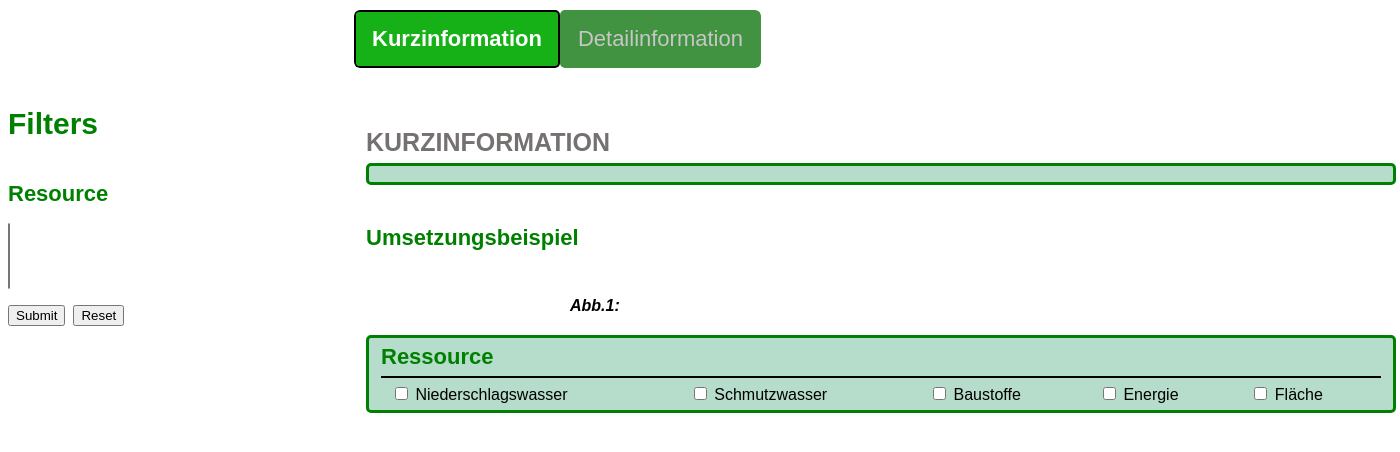
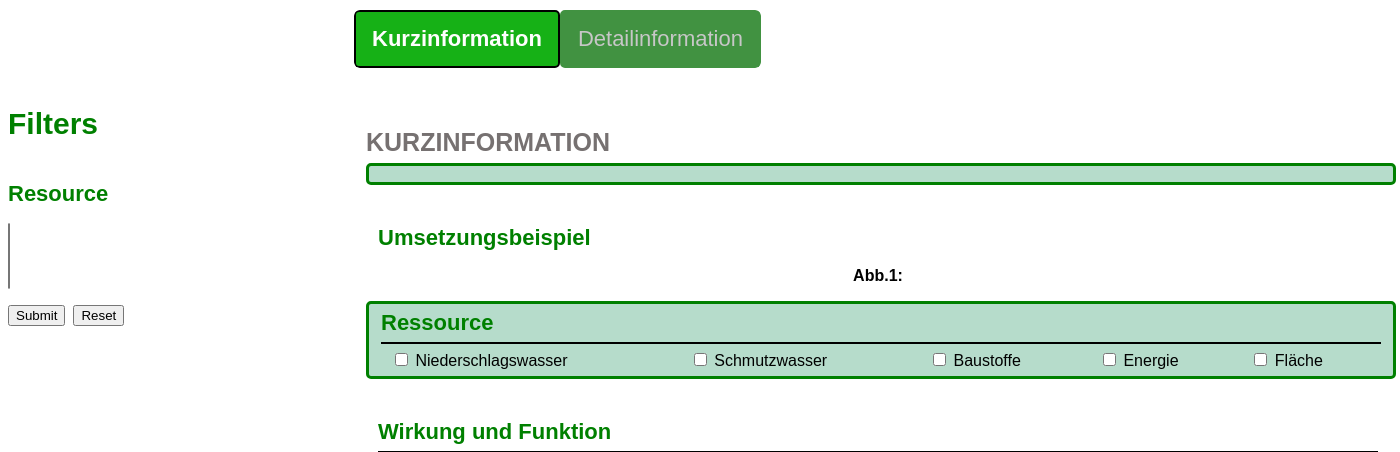
Before and after one commit to pramitghosh/R2Q_Frontend, a PHP site: page /R2Q_Frontend/details.php?id=1 in a window 1400 px wide. Shown: the top 452 px of the page. Run offline with PHP 8.4, Linux system fonts and the light colour scheme; data that the repository does not hold is empty.

Commit message:
Image center changed

```diff
--- a/details.php
+++ b/details.php
@@ -355,14 +355,16 @@
 						?>
 					</p>
 				</div>
+				<div id="imageBox" class="whiteBox">
 					<h4>Umsetzungsbeispiel</h4>
 						<p>
-						<figure_bsp>
-							<img src=<?php echo "'" . $r_Umsetzungsbeispiel_Bild . "'"; ?> class = "img_center">
+							<div id="imageCenter" class="img_center">
+								<img src=<?php echo "'" . $r_Umsetzungsbeispiel_Bild . "'"; ?>>
+							<figcaption><figcaptionPre>Abb.1: </figcaptionPre> <?php echo $r_Umsetzungsbeispiel_Beschriftung ?></figcaption>
+							</div>
+						</p>
+				</div>
 
-							<figcaption><figcaptionPre>Abb.1: </figcaptionPre> <?php echo $r_Umsetzungsbeispiel_Beschriftung ?></figcaption>
-						</figure_bsp>
-					</p>
 				<div id="resBox" class="greenBox">
 					<h6>Ressource</h6>
 						<table class="resTable">
--- a/styles.css
+++ b/styles.css
@@ -103,11 +103,6 @@ figure_bsp {
     padding: 5px;
 }
 
-figcaption {
-    font-style: italic;
-    padding: 4px;
-    margin-left: 200px;
-}
 figcaptionPre {
   font-weight: bold;
 }
@@ -121,8 +116,7 @@ h6 {
 }
 
 .img_center {
-  display: block;
-  margin-left: 200px;
+  text-align: center;
 }
 
 .resTable{
```
Lines whose indentation alone changed are shown as unchanged.
